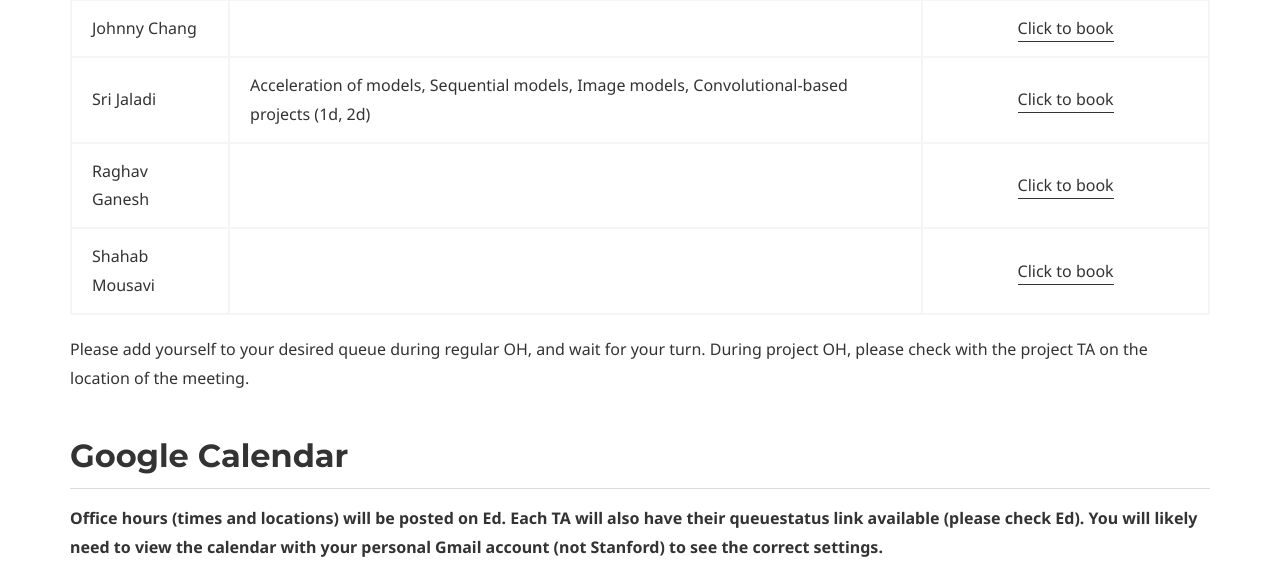
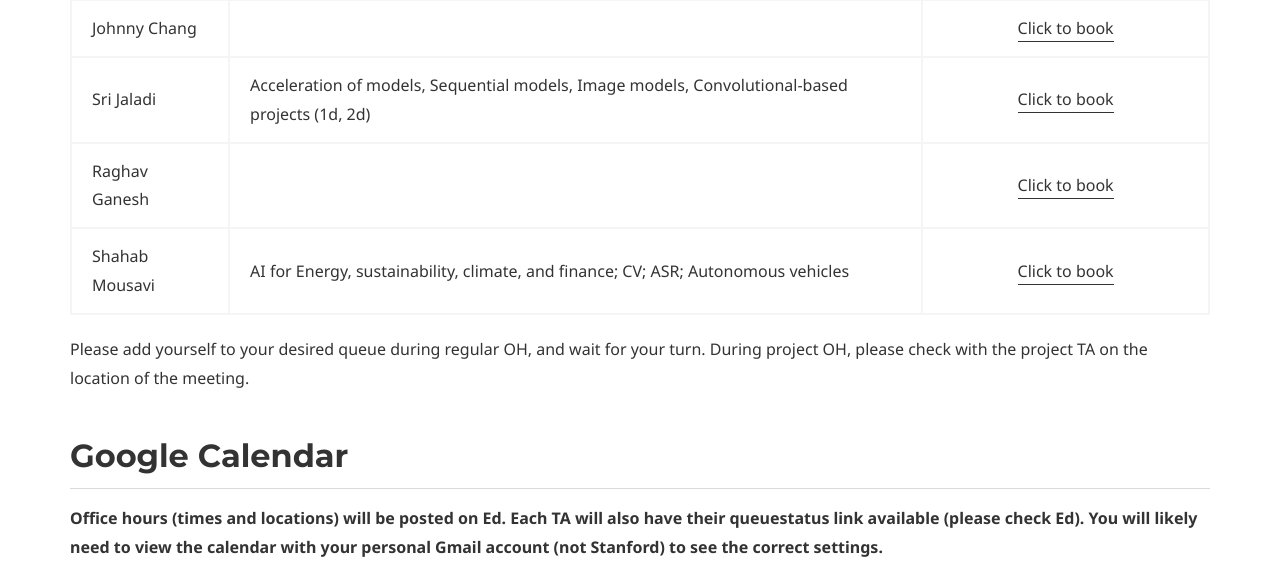
Before and after one commit to cs230-stanford/fall-2024, a Jekyll site: the page built from officehours.md, in a window 1280 px wide and 900 px high, scrolled down 1053 px, cut to the strip 0-578 px from the top of the window. Built offline with Jekyll 4.4.1, drawn with Linux system fonts in a browser that asks for light colours.

Commit message:
Updates pt2

```diff
--- a/_config.yml
+++ b/_config.yml
@@ -198,8 +198,8 @@ course:
           image: shahab.jpg
           zoom_id:
           zoom_link:
-          calendly:
-          area:
+          calendly: https://calendly.com/stanfordcs230/shahab-project-oh
+          area: AI for Energy, sustainability, climate, and finance; CV; ASR; Autonomous vehicles
     ta:
         - name: JB Lim
           type: TA
```
Also changed, not shown: 3 other files.
